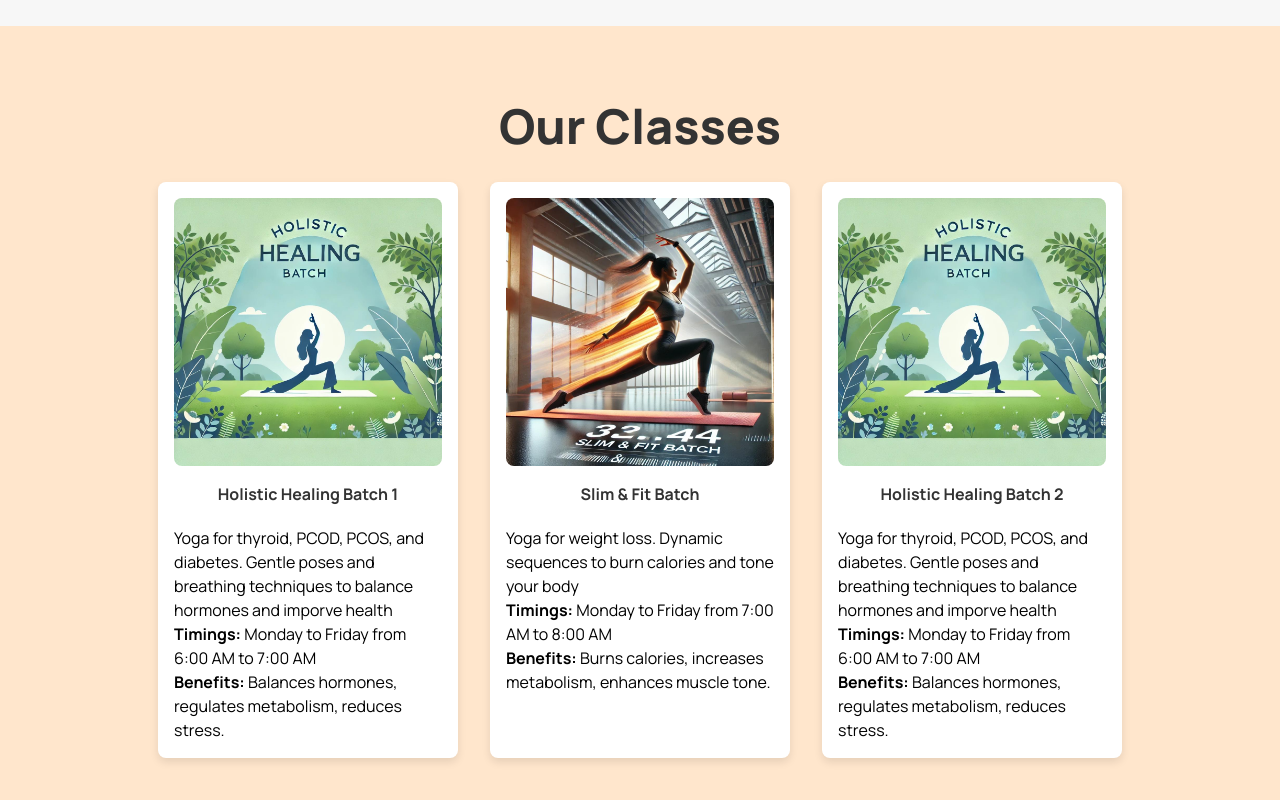
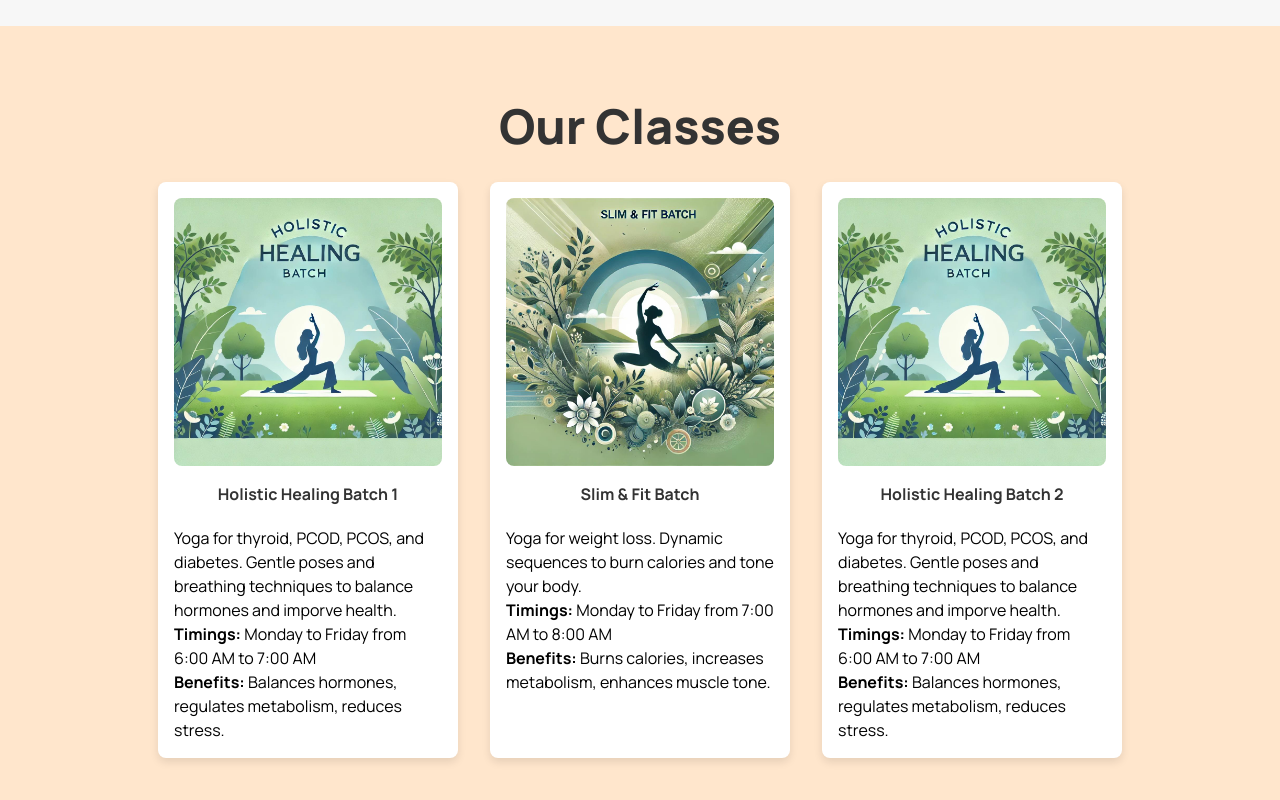
Before and after one commit to DeepanshuR1/heal-inside-out, a Next.js app: page / in a window 1280 px wide. Shown: the part 2539-3339 px from the top of the page. Built offline with nearby package versions, Linux system fonts and the light colour scheme.

Commit message:
updated slim batch image

```diff
--- a/src/app/components/Classes.tsx
+++ b/src/app/components/Classes.tsx
@@ -5,7 +5,7 @@ const classes = [
   {
     title: "Holistic Healing Batch 1",
     description:
-      "Yoga for thyroid, PCOD, PCOS, and diabetes. Gentle poses and breathing techniques to balance hormones and imporve health",
+      "Yoga for thyroid, PCOD, PCOS, and diabetes. Gentle poses and breathing techniques to balance hormones and imporve health.",
     timings: "Monday to Friday from 6:00 AM to 7:00 AM",
     benefits: "Balances hormones, regulates metabolism, reduces stress.",
     image: "/holistic-healing-batch.png",
@@ -13,15 +13,15 @@ const classes = [
   {
     title: "Slim & Fit Batch",
     description:
-      "Yoga for weight loss. Dynamic sequences to burn calories and tone your body",
+      "Yoga for weight loss. Dynamic sequences to burn calories and tone your body.",
     timings: "Monday to Friday from 7:00 AM to 8:00 AM",
     benefits: "Burns calories, increases metabolism, enhances muscle tone.",
-    image: "/slim-fit-batch.png",
+    image: "/slim-fit-batch1.jpeg",
   },
   {
     title: "Holistic Healing Batch 2",
     description:
-      "Yoga for thyroid, PCOD, PCOS, and diabetes. Gentle poses and breathing techniques to balance hormones and imporve health",
+      "Yoga for thyroid, PCOD, PCOS, and diabetes. Gentle poses and breathing techniques to balance hormones and imporve health.",
     timings: "Monday to Friday from 6:00 AM to 7:00 AM",
     benefits: "Balances hormones, regulates metabolism, reduces stress.",
     image: "/holistic-healing-batch.png",
```
Also changed, not shown: public/slim-fit-batch1.jpeg (added).
